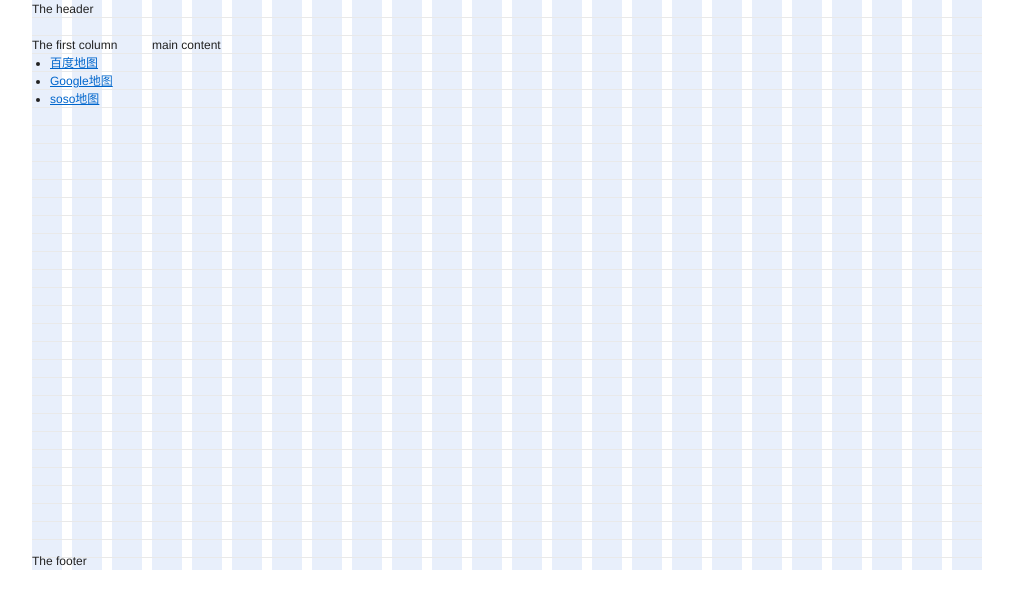
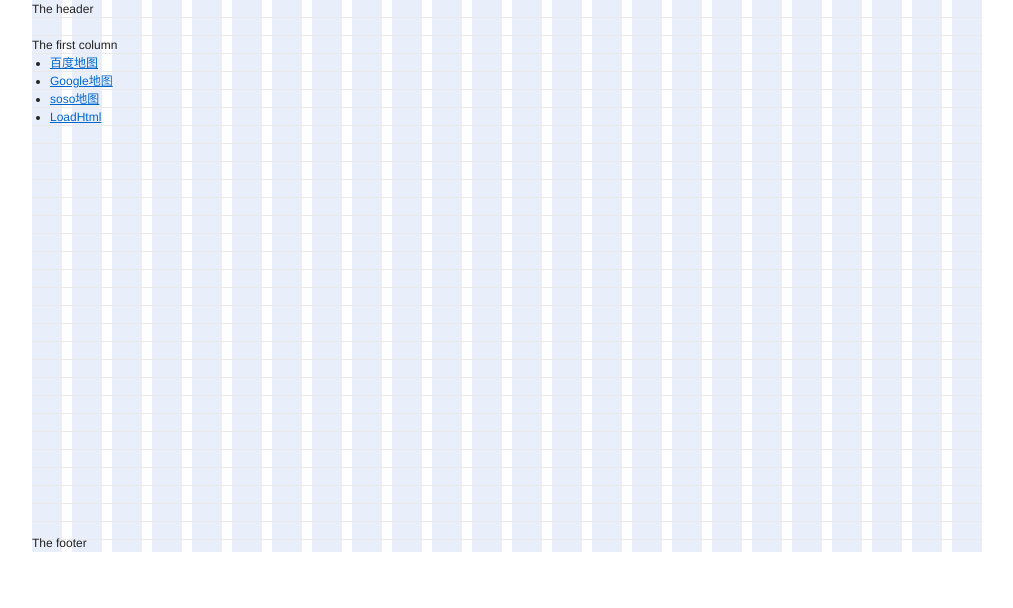
Before and after one commit to libiun/testxt, a plain HTML site: page index.html in a window 1280 px wide. Shown: the whole page, without its empty margins (133-1146 px from the left). Drawn offline with nearby package versions, Linux system fonts and the light colour scheme; some packages are replaced by stand-ins of ours.

Commit message:
jquery ajax load

```diff
--- a/index.html
+++ b/index.html
@@ -28,10 +28,11 @@
 				<li><a href="#" onclick="baidu_map();return false;">百度地图</a></li>
 				<li><a href="#" onclick="google_map();return false;">Google地图</a></li>
 				<li><a href="#" onclick="soso_map();return false;">soso地图</a></li>
+				<li><a href="#" onclick="load_html();return false;">LoadHtml</a></li>
 			</ul>
 		</div>
 		<div class="span-20 last">
-			main content
+			<div id="content"></div>
 			<div id="map_canvas" style="height:480px;"></div>
 		</div>
 		<hr class="space"/>
--- a/js/main.js
+++ b/js/main.js
@@ -28,6 +28,7 @@ function google_map(){
 }
 
 function soso_map(){
+
 	var latlng=new soso.maps.LatLng(39.915, 116.404);
 	var myOptions={
 		zoom: 10,
@@ -37,3 +38,7 @@ function soso_map(){
 
 	var map=new soso.maps.Map(document.getElementById("map_canvas"), myOptions);
 }
+
+function load_html(){
+	$("#content").load("./parts/first.html");
+}
```
Also changed, not shown: parts/first.html (+6 -0 lines).
